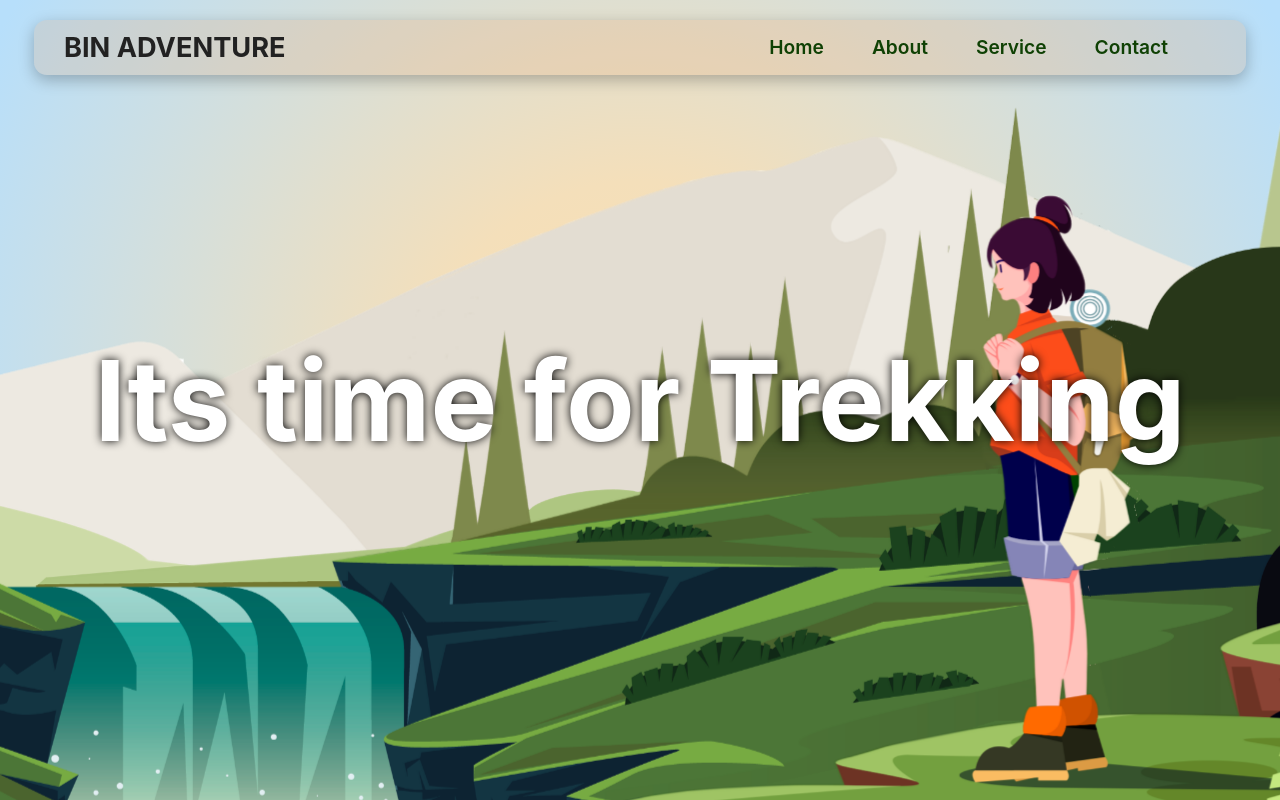
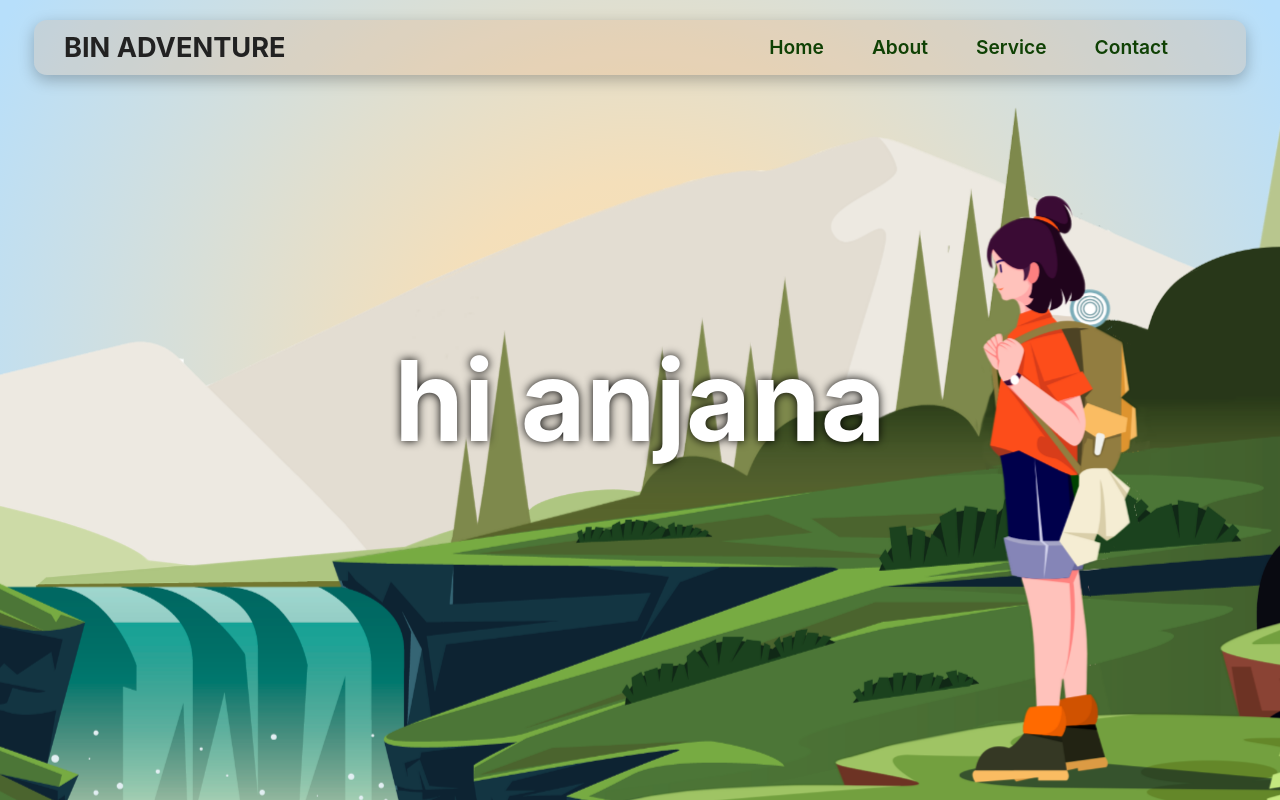
Before and after one commit to ARUNRAJKT/binAdventure, a React (Create React App) app: page / in a window 1280 px wide. Built offline with nearby package versions, Linux system fonts and the light colour scheme.

Commit message:
background setted

```diff
--- a/public/index.html
+++ b/public/index.html
@@ -22,7 +22,7 @@
       work correctly both with client-side routing and a non-root public URL.
       Learn how to configure a non-root public URL by running `npm run build`.
     -->
-  <title>React App</title>
+  <title>Bin Adventures</title>
 </head>
 
 <body style="background: rgb(246,223,183);
--- a/src/Components/home.jsx
+++ b/src/Components/home.jsx
@@ -16,7 +16,7 @@ export default function Home() {
           <img src={backgroundImage2} alt='image2' class="grass" />
           <img src={backgroundImage1} alt='image3' class="waterfall" />
           <img src={backgroundImage4} alt='image4' class="hero" />
-          <h2 class="title">Its time for Trekking</h2>
+          <h2 class="title">hi anjana</h2>
         </header>
 
 
```
